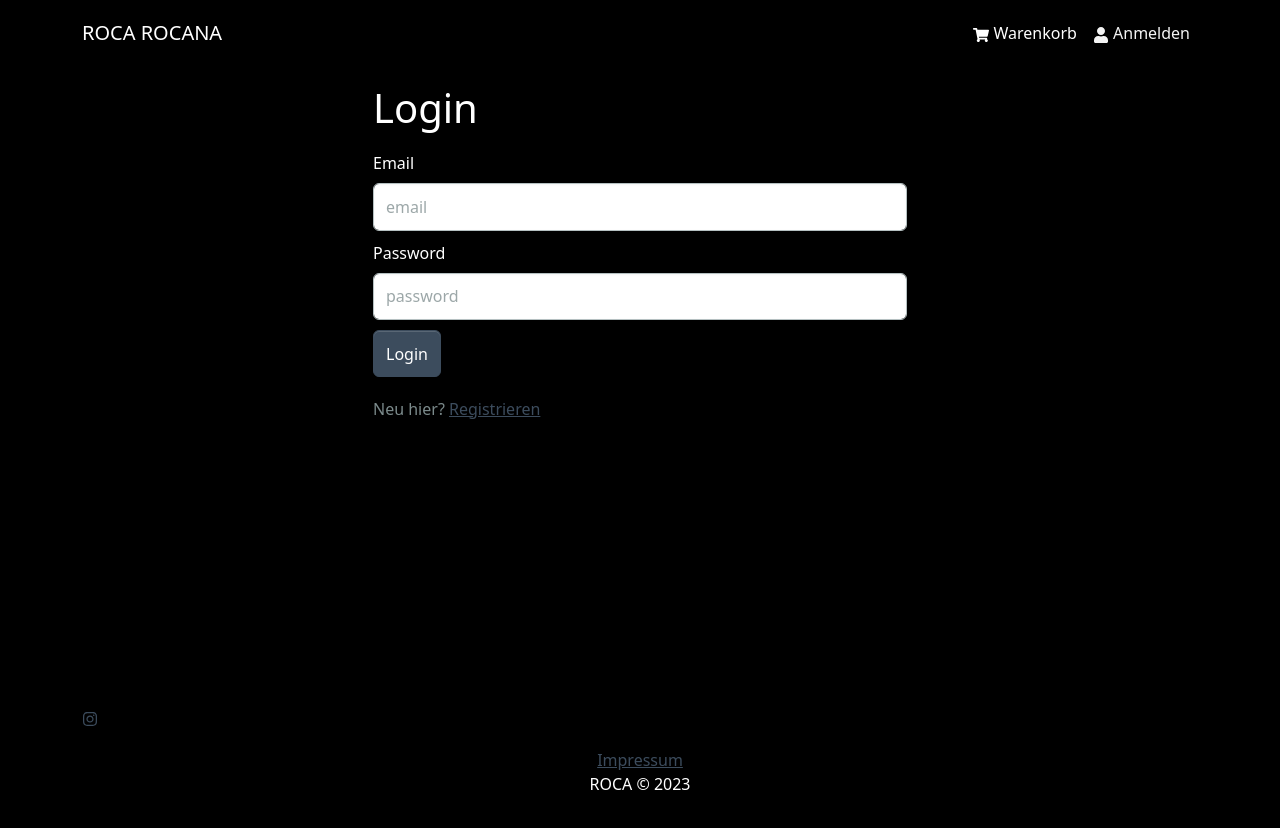
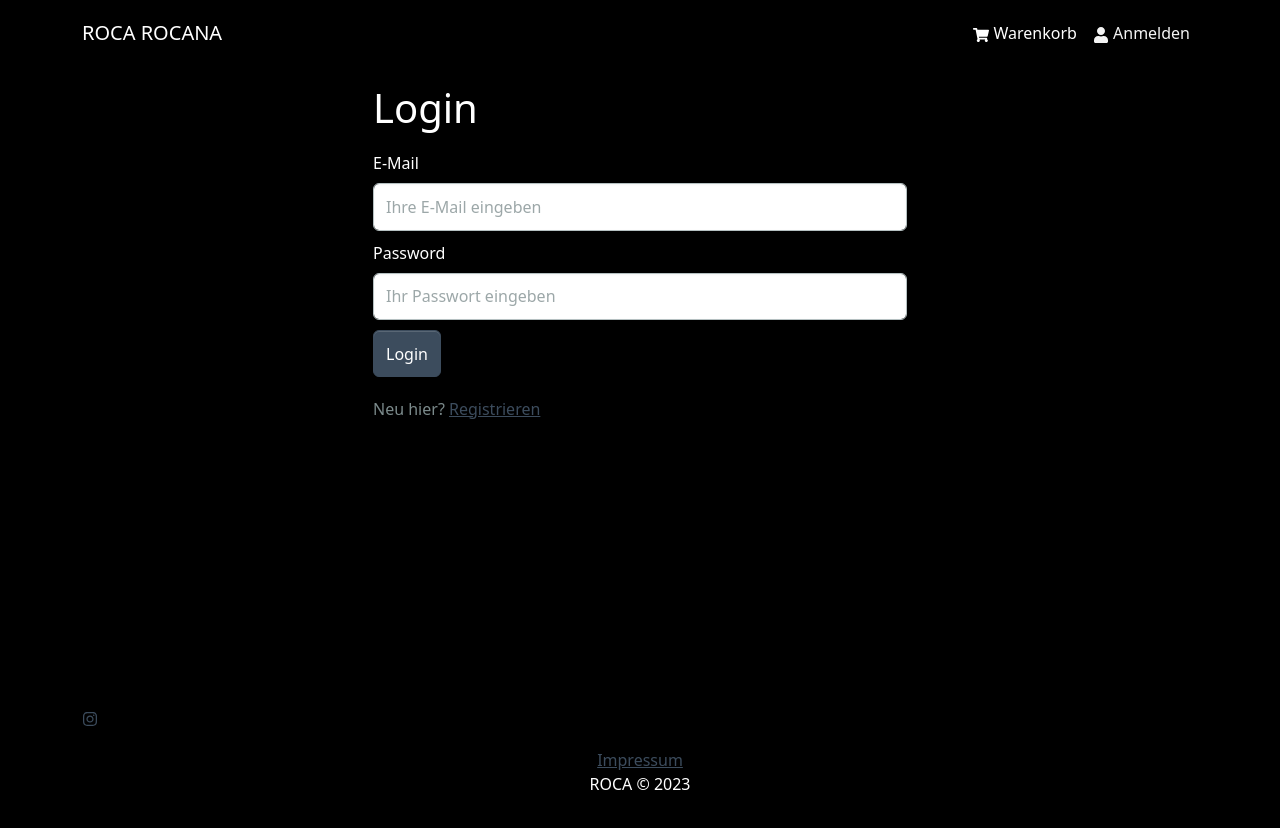
Before and after one commit to blncdn/rocashoptest3, a React (Create React App) app in the folder frontend/: page /login in a window 1280 px wide. Shown: the top 828 px of the page. Built offline with nearby package versions, Linux system fonts and the light colour scheme.

Commit message:
LoginScreen.jsx

```diff
--- a/frontend/src/screens/LoginScreen.jsx
+++ b/frontend/src/screens/LoginScreen.jsx
@@ -47,10 +47,10 @@ const LoginScreen = () => {
 
       <Form onSubmit={submitHandler}>
         <Form.Group className='my-2' controlId='email'>
-          <Form.Label>Email</Form.Label>
+          <Form.Label>E-Mail</Form.Label>
           <Form.Control
             type='email'
-            placeholder='email'
+            placeholder='Ihre E-Mail eingeben'
             value={email}
             onChange={(e) => setEmail(e.target.value)}
           ></Form.Control>
@@ -60,7 +60,7 @@ const LoginScreen = () => {
           <Form.Label>Password</Form.Label>
           <Form.Control
             type='password'
-            placeholder='password'
+            placeholder='Ihr Passwort eingeben'
             value={password}
             onChange={(e) => setPassword(e.target.value)}
           ></Form.Control>
```
